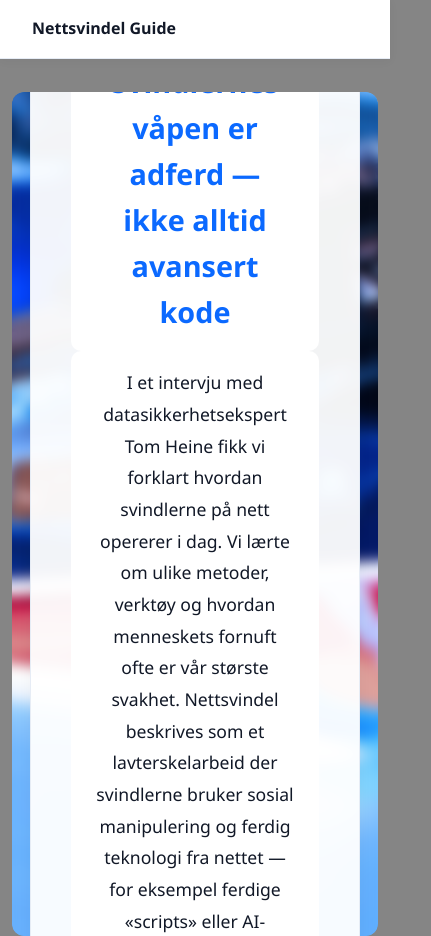
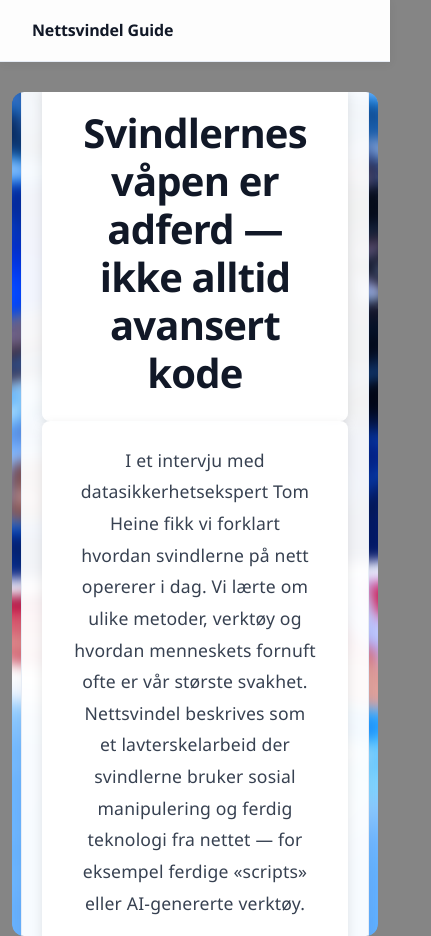
Before and after one commit to kristian9090/komDes-eksamen, a plain HTML site: page index.html in a window 390 px wide. Shown: the top 936 px of the page, 431 px wide, since content can reach past the window. Drawn offline with Linux system fonts and the light colour scheme.

Commit message:
ferdig med artikkell

```diff
--- a/index.html
+++ b/index.html
@@ -142,8 +142,7 @@
                         <span class="tip-icon">▼</span>
                     </div>
                     <div class="tip-content">
-                        Svindlere bruker ofte domener som ligner: "bankk.com" i stedet for "bank.com",
-                        eller "bank-sikkerhet.com" i stedet for "bank.no". Dobbeltsjekk alltid hele URLen.
+                        Svindlere bruker ofte domener som ligner: "bankk.com" i stedet for "bank.com", i stedet for "bank.no". Dobbeltsjekk alltid hele URLen.
                     </div>
                 </div>
 
--- a/styles.css
+++ b/styles.css
@@ -28,6 +28,8 @@
 
 html {
   scroll-behavior: smooth;
+  /* Enhanced scroll behavior for smoother experience */
+  scroll-padding-top: var(--header-h);
 }
 
 body {
@@ -35,8 +37,13 @@ body {
     Arial;
   background: var(--bg-primary);
   color: var(--text-primary);
-  line-height: 1.6;
+  line-height: 1.8;
   transition: background 0.3s ease, color 0.3s ease;
+  /* Improved text rendering for better readability */
+  -webkit-font-smoothing: antialiased;
+  -moz-osx-font-smoothing: grayscale;
+  font-size: 18px;
+  letter-spacing: 0.01em;
 }
 
 .header {
@@ -44,19 +51,22 @@ body {
   top: 0;
   left: 0;
   right: 0;
-  background: var(--bg-secondary);
+  background: rgba(255, 255, 255, 0.98);
+  backdrop-filter: blur(10px);
   border-bottom: 1px solid var(--border);
   padding: 1rem 2rem;
   display: flex;
   justify-content: space-between;
   align-items: center;
   z-index: 999;
-  box-shadow: 0 2px 10px var(--shadow);
+  box-shadow: 0 2px 10px rgba(0, 0, 0, 0.05);
 }
 
 .header h1 {
-  font-size: 1.2rem;
+  font-size: 1.3rem;
   color: var(--text-primary);
+  font-weight: 700;
+  letter-spacing: -0.01em;
 }
 
 main {
@@ -70,12 +80,14 @@ main {
   flex-direction: column;
   align-items: center;
   justify-content: center;
-  padding: 2.5rem;
-  margin: 0 auto 2rem;
+  padding: 4rem 2.5rem;
+  margin: 0 auto 3rem;
   /* sections are centered; non-intro sections will be limited to 40% width below */
   opacity: 0;
-  transform: translateY(30px);
-  transition: opacity 0.5s ease, transform 0.5s ease, background 0.3s ease;
+  transform: translateY(50px);
+  transition: opacity 0.8s cubic-bezier(0.4, 0, 0.2, 1),
+              transform 0.8s cubic-bezier(0.4, 0, 0.2, 1),
+              background 0.3s ease;
 }
 
 /* Make every section except the intro a 40% wide column (desktop) */
@@ -87,19 +99,20 @@ main {
   background: var(--bg-secondary);
   border: 1px solid var(--border);
   border-radius: 10px;
-  box-shadow: 0 6px 14px var(--shadow);
-  padding: 2.5rem;
+  box-shadow: 0 2px 8px rgba(0, 0, 0, 0.04);
+  padding: 3rem;
   max-width: 1200px;
   width: 100%;
   box-sizing: border-box;
   opacity: 0;
-  transform: translateY(30px);
-  transition: opacity 0.5s ease, transform 0.5s ease;
+  transform: translateY(40px) scale(0.98);
+  transition: opacity 0.8s cubic-bezier(0.4, 0, 0.2, 1) 0.1s,
+              transform 0.8s cubic-bezier(0.4, 0, 0.2, 1) 0.1s;
 }
 
 .section.visible .section-inner {
   opacity: 1;
-  transform: translateY(0);
+  transform: translateY(0) scale(1);
 }
 
 .section-inner .section-title,
@@ -109,17 +122,25 @@ main {
   margin-right: 1rem;
 }
 
+.section-inner p {
+  margin-bottom: 1.5rem;
+  line-height: 1.9;
+  color: var(--text-secondary);
+}
+
 .section.visible {
   opacity: 1;
   transform: translateY(0);
 }
 
 .section-title {
-  font-size: 1.8rem;
-  margin-bottom: 1.5rem;
-  color: var(--accent);
-  font-weight: 600;
+  font-size: 2.5rem;
+  margin-bottom: 2rem;
+  color: var(--text-primary);
+  font-weight: 700;
   text-align: center;
+  line-height: 1.2;
+  letter-spacing: -0.02em;
 }
 #intro {
   background-image: url("resources/credit-card.jpg");
@@ -139,13 +160,14 @@ main {
   min-height: calc(100vh - var(--header-h));
   p,
   h2 {
-    background-color: #fff;
+    background-color: rgba(255, 255, 255, 0.98);
     text-align: center;
     margin: 0 auto;
-    padding: 1rem 1.5rem;
+    padding: 1.5rem 2rem;
     max-width: 900px;
-    border-radius: 10px;
+    border-radius: 8px;
     display: block;
+    box-shadow: 0 4px 12px rgba(0, 0, 0, 0.1);
   }
 }
 
@@ -213,18 +235,21 @@ main {
 }
 
 .quiz-option {
-  padding: 1rem;
+  padding: 1.25rem 1.5rem;
   background: var(--bg-primary);
-  border: 2px solid var(--border);
+  border: 1px solid var(--border);
   border-radius: 8px;
   cursor: pointer;
   transition: all 0.3s ease;
   color: var(--text-primary);
+  font-size: 1rem;
+  font-weight: 500;
 }
 
 .quiz-option:hover {
   border-color: var(--accent);
   transform: translateX(5px);
+  box-shadow: 0 2px 8px rgba(11, 105, 255, 0.15);
 }
 
 .quiz-option.correct {
@@ -305,10 +330,16 @@ main {
 
 .tip-card {
   background: var(--bg-secondary);
-  border: 2px solid var(--border);
+  border: 1px solid var(--border);
   border-radius: 8px;
   overflow: hidden;
   transition: all 0.3s ease;
+  box-shadow: 0 2px 6px rgba(0, 0, 0, 0.04);
+}
+
+.tip-card:hover {
+  box-shadow: 0 4px 12px rgba(0, 0, 0, 0.08);
+  transform: translateY(-2px);
 }
 
 .tip-header {
@@ -411,8 +442,10 @@ main {
   background: var(--bg-secondary);
   padding: 1.5rem;
   border-radius: 8px;
-  border: 2px solid var(--border);
+  border: 1px solid var(--border);
   color: var(--text-secondary);
+  line-height: 1.8;
+  box-shadow: 0 2px 6px rgba(0, 0, 0, 0.04);
 }
 
 .tooltip {
@@ -539,4 +572,16 @@ main {
   .stats-grid {
     grid-template-columns: 1fr;
   }
+
+  /* On mobile, make non-intro sections wider for better readability */
+  .section:not(#intro) {
+    width: 95%;
+    max-width: 95%;
+  }
+
+  #intro > .section-inner {
+    width: 95%;
+    max-width: 95vw;
+    padding: 1.25rem;
+  }
 }
```
